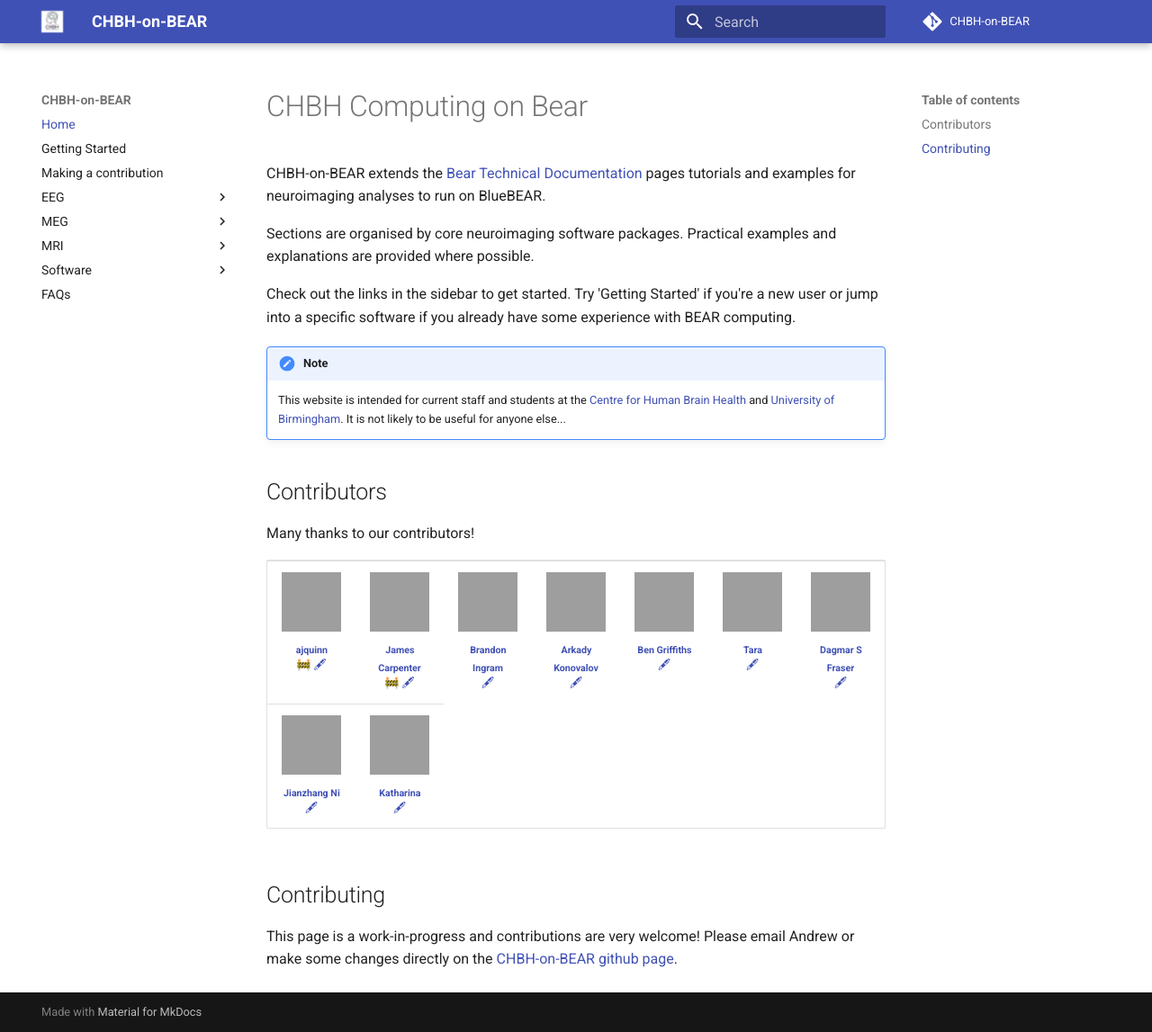
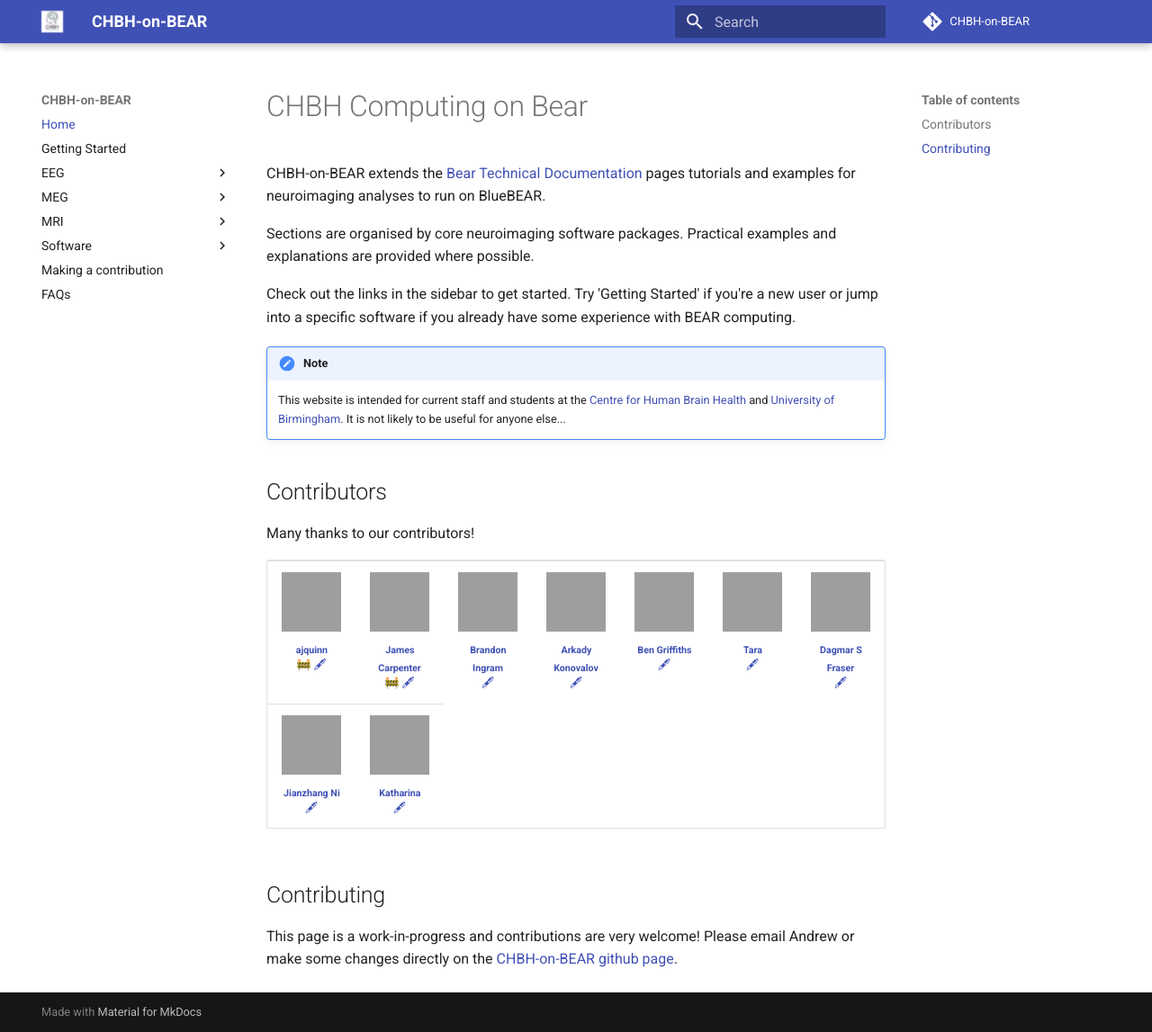
Before and after one commit to chbh-opensource/chbh-on-bear, an MkDocs documentation site: the page built from docs/index.md, in a window 1280 px wide and 1147 px high. Shown: the whole window at 90% size. Built offline with MkDocs 1.6.1 and Material for MkDocs 9.7.7, drawn with Linux system fonts in a browser that asks for light colours; comment, search, counter and statistics services are not loaded; some of the changed lines change nothing that is shown; grey boxes are pictures that could not be loaded.

Commit message:
Page restructure

```diff
--- a/mkdocs.yml
+++ b/mkdocs.yml
@@ -26,7 +26,6 @@ theme:
 nav:
   - Home: index.md
   - Getting Started: getting_started.md
-  - Making a contribution : making_a_contribution.md
   - EEG:
     - FieldTrip: eeg/fieldtrip.md
   - MEG:
@@ -42,4 +41,5 @@ nav:
     - MATLAB: software/matlab.md
     - Python: software/python.md
     - R: software/R.md
+  - Making a contribution : making_a_contribution.md
   - FAQs: faqs.md
```
